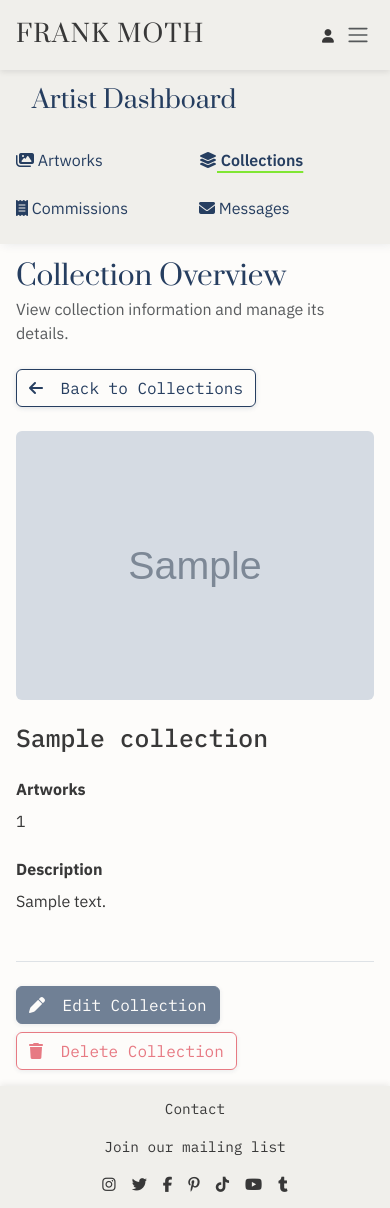
After one commit to angela64711/fourth-milestone-project, a Django app: a page that uses dashboard/templates/dashboard/collection_overview.html in a window 390 px wide. The commit adds this page. Run offline with Django 5.2, Linux system fonts and the light colour scheme; a user stored in the database is signed in; tables that the repository leaves empty hold one stand-in row (values such as "Sample post"); grey boxes marked "Sample" are stand-in pictures; some libraries are stand-ins or nearby versions.

Commit message:
Add collection overview page, navigation and responsive styling

```diff
--- a/dashboard/templates/dashboard/collection_list.html
+++ b/dashboard/templates/dashboard/collection_list.html
@@ -106,8 +106,12 @@
                     <div class="col-8 col-sm-5 col-xl-5">
 
                         <h2 class="h3 mb-2">
-                            {{ collection.name }}
+                            <a href="{% url 'dashboard:collection_overview' slug=collection.slug %}"
+                                class="collection-title-link">
+                                {{ collection.name }}
+                            </a>
                         </h2>
+
                         <p class="text-body-secondary small mb-0">
                             {{ collection.artwork_count }}
                             artwork{{ collection.artwork_count|pluralize }}
--- /dev/null
+++ b/dashboard/templates/dashboard/collection_overview.html
@@ -0,0 +1,145 @@
+
+{% extends "base.html" %}
+{% load static %}
+
+{% block extra_css %}
+<link rel="stylesheet" href="{% static 'css/dashboard.css' %}">
+{% endblock %}
+
+{% block content %}
+<div id="dashboard-layout" class="container-fluid">
+    <div class="row">
+
+        <!-- Dashboard navigation -->
+        <aside id="dashboard-sidebar" class="col-12 col-lg-3 p-3 p-lg-4">
+
+            <div class="mb-4 ms-3">
+                <h2 id="dashboard-title" class="mb-1">Artist Dashboard</h2>
+            </div>
+
+            <nav aria-label="Artist dashboard navigation">
+                <ul class="nav row row-cols-2 row-cols-sm-4 row-cols-lg-1 g-2">
+
+                    <li class="nav-item col ms-xl-3">
+                        <a class="nav-link" href="{% url 'dashboard:home' %}">
+                            <i class="fa-solid fa-images me-md-2" aria-hidden="true"></i>
+                            Artworks
+                        </a>
+                    </li>
+
+                    <li class="nav-item col ms-xl-3">
+                        <a class="nav-link active"
+                            href="{% url 'dashboard:collection_list' %}"
+                            aria-current="page">
+                            <i class="fa-solid fa-layer-group me-md-2" aria-hidden="true"></i>
+                            Collections
+                        </a>
+                    </li>
+
+                    <li class="nav-item col ms-xl-3">
+                        <span class="nav-link">
+                            <i class="fa-solid fa-receipt me-md-2" aria-hidden="true"></i>
+                            Commissions
+                        </span>
+                    </li>
+
+                    <li class="nav-item col ms-xl-3">
+                        <span class="nav-link">
+                            <i class="fa-solid fa-envelope me-md-2" aria-hidden="true"></i>
+                            Messages
+                        </span>
+                    </li>
+
+                </ul>
+            </nav>
+        </aside>
+
+        <!-- Collection overview -->
+        <main class="col-12 col-lg-9 p-3 p-lg-4">
+
+            <!-- Page heading -->
+            <div class="mb-4">
+                <h1 class="mb-1">Collection Overview</h1>
+                <p class="text-body-secondary mb-0">
+                    View collection information and manage its details.
+                </p>
+            </div>
+
+            <!-- Back to collection listing -->
+            <div class="mb-4">
+                <a href="{% url 'dashboard:collection_list' %}"
+                    class="btn btn-outline-secondary">
+                    <i class="fa-solid fa-arrow-left me-2" aria-hidden="true"></i>
+                    Back to Collections
+                </a>
+            </div>
+
+            <!-- Collection cover and information -->
+            <div class="row g-4">
+
+                <!-- Collection cover -->
+                <div class="col-12 col-lg-6 col-xl-5">
+
+                    {% with cover=collection.artworks.all|dictsort:"title"|first %}
+                        {% if cover %}
+                            <img id="collection-preview"
+                                src="{{ cover.image.url }}"
+                                alt="Cover artwork for {{ collection.name }}"
+                                class="img-fluid rounded">
+                        {% else %}
+                            <div class="bg-body-secondary rounded p-5 text-center">
+                                <i class="fa-regular fa-image fa-3x text-body-secondary"
+                                    aria-hidden="true"></i>
+                                <p class="text-body-secondary mt-3 mb-0">
+                                    No cover available
+                                </p>
+                            </div>
+                        {% endif %}
+                    {% endwith %}
+
+                </div>
+
+                <!-- Collection metadata -->
+                <div class="col-12 col-lg-6 col-xl-7">
+
+                    <h2 class="mb-4">{{ collection.name }}</h2>
+
+                    <dl class="row g-2">
+
+                        <dt class="col-sm-4">Artworks</dt>
+                        <dd class="col-sm-8">
+                            {{ collection.artworks.count }}
+                        </dd>
+
+                        <dt class="col-12 mt-3">Description</dt>
+                        <dd class="col-12">
+                            {{ collection.description|linebreaks }}
+                        </dd>
+
+                    </dl>
+
+                    <!-- Management actions -->
+                    <div class="d-flex flex-wrap gap-2 border-top pt-4 mt-4">
+
+                        <!-- Connect when edit view exists -->
+                        <button type="button" class="btn btn-dark" disabled>
+                            <i class="fa-solid fa-pen me-2" aria-hidden="true"></i>
+                            Edit Collection
+                        </button>
+
+                        <!-- Connect when delete view exists -->
+                        <button type="button"
+                            class="btn btn-outline-danger" disabled>
+                            <i class="fa-solid fa-trash me-2" aria-hidden="true"></i>
+                            Delete Collection
+                        </button>
+
+                    </div>
+
+                </div>
+            </div>
+
+        </main>
+    </div>
+</div>
+{% endblock %}
--- a/dashboard/urls.py
+++ b/dashboard/urls.py
@@ -40,4 +40,9 @@ urlpatterns = [
         views.collection_add,
         name="collection_add",
     ),
+    path(
+        "collections/<slug:slug>/",
+        views.collection_overview,
+        name="collection_overview",
+    ),
 ]
--- a/dashboard/views.py
+++ b/dashboard/views.py
@@ -306,3 +306,18 @@ def collection_add(request):
         "dashboard/collection_form.html",
         context,
     )
+
+
+@artist_required
+def collection_overview(request, slug):
+    """
+    Display an individual collection and its details
+    in the artist dashboard.
+    """
+    collection = get_object_or_404(Collection, slug=slug)
+
+    context = {
+        "collection": collection,
+    }
+
+    return render(request, "dashboard/collection_overview.html", context)
--- a/static/css/dashboard.css
+++ b/static/css/dashboard.css
@@ -159,13 +159,35 @@
     text-decoration: none;
 }
 
-/*--------------------------------------------------------- Artwork Overview Page */
+/*----------------------------------------------- Artwork & Collection Overview & List Pages */
 
-#artwork-preview {
+#artwork-preview,
+#collection-preview {
     max-height: 550px;
     width: auto;
     object-fit: contain;
 }
+
+.collection-title-link {
+    color: var(--dark-accent-color);
+    text-decoration: none;
+    background-image: linear-gradient(
+        var(--accent-color),
+        var(--accent-color)
+    );
+    background-position: left bottom;
+    background-repeat: no-repeat;
+    background-size: 50% 2px;
+    transition: background-size 0.25s ease;
+}
+
+.collection-title-link:hover,
+.collection-title-link:focus-visible {
+    color: var(--dark-accent-color);
+    background-size: 100% 2px;
+}
+
+
 /*------------------------------------------------------------ Artwork Edit Page*/
 
 /* Display the current artwork filename on a separate line */
```
